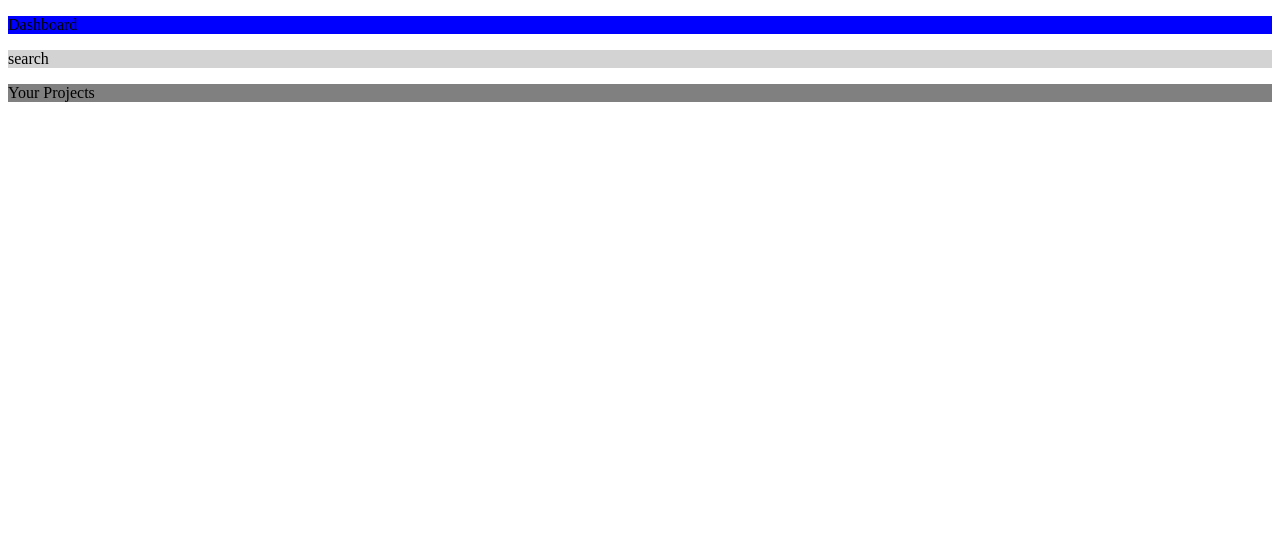
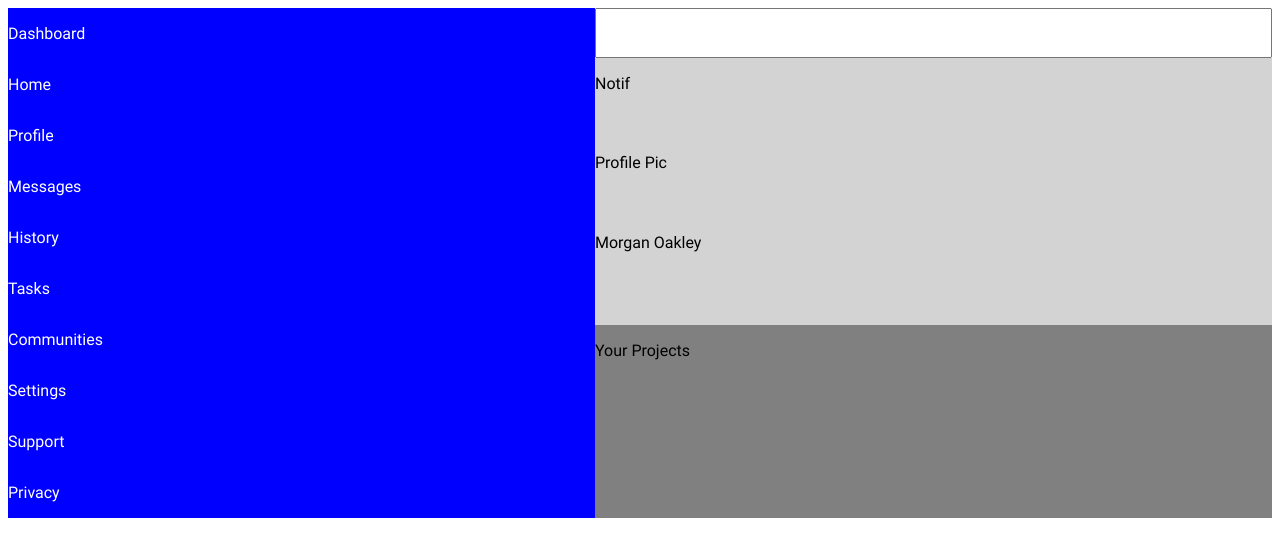
Before and after one commit to RamiShafikovca/admin-dashboard, a plain HTML site: page index.html in a window 1280 px wide. Drawn offline with Linux system fonts and the light colour scheme.

Commit message:
Begin header element layout

```diff
--- a/index.html
+++ b/index.html
@@ -8,10 +8,37 @@
     <body>
         <div id="dashboard">
             <div id="sidebar">
-                <p>Dashboard</p>
+                <div id="title">
+                    <p>Dashboard</p>
+                </div>
+                <div id="navbar">
+                    <p>Home</p>
+                    <p>Profile</p>
+                    <p>Messages</p>
+                    <p>History</p>
+                    <p>Tasks</p>
+                    <p>Communities</p>
+                </div>
+                <div id="navbottom">
+                    <p>Settings</p>
+                    <p>Support</p>
+                    <p>Privacy</p>
+                </div>
             </div>
             <div id="header">
-                <p>search</p>
+                <div id="search">
+                    <input type="search" name="" id="">
+                </div>
+                <div>
+                    <p>Notif</p>
+                </div>
+                <div>
+                    <p>Profile Pic</p>
+                </div>
+                <div>
+                    <p>Morgan Oakley</p>
+                </div>
+                <div id="profile"></div>
             </div>
             <div id="main-content">
                 <p>Your Projects</p>
--- a/style.css
+++ b/style.css
@@ -1,27 +1,74 @@
-#dasboard {
+@font-face {
+    font-family: "Roboto";
+    src: url("Roboto/Roboto-Regular.ttf");
+}
+
+body {
+    font-family: "Roboto";
+    font-size: 1em;
+}
+
+div {
     display: grid;
 }
 
 #sidebar {
-    grid-column-start: 1;
-    grid-column-end: 2;
-    grid-row-start: 1;
-    grid-row-end: end;
+    color: white;
+    grid-column: 1 / 2;
+    grid-row: 1 / 3;
     background-color: blue;
 }
 
 #main-content {
-    grid-column-start: 2;
-    grid-column-end: end;
-    grid-row-start: 2;
-    grid-row-end: end;
+    grid-column: 2 / end;
+    grid-row: 2 / end;
     background-color: gray;
 }
 
 #header {
-    grid-column-start: 2;
-    grid-column-end: end;
-    grid-row-start: 1;
-    grid-row-end: 2;
+    grid-column: 2 / end;
+    grid-row: 1 / 2;
     background-color: lightgray;
 }
+
+#search {
+    grid-column: 1 / 2;
+}
+
+#bell {
+    grid-column: 2 / 3;
+}
+
+#pfp {
+    grid-column: 3 / 4;
+}
+
+#username {
+    grid-column: 4 / 5;
+}
+
+#pfp-big {
+    grid-column: 1 / 2;
+}
+
+#landing {
+    grid-column: 2 / 3;
+}
+
+#welcome {
+    grid-row: 1 / 2;
+    grid-column: 1 / end;
+}
+
+#username {
+    grid-column: 1 / end;
+    grid-row: 2 / 3;
+}
+
+#buttons {
+    grid-column: 3 / 4;
+}
+
+#buttons > button {
+    grid-column: auto / span 1;
+}
```
